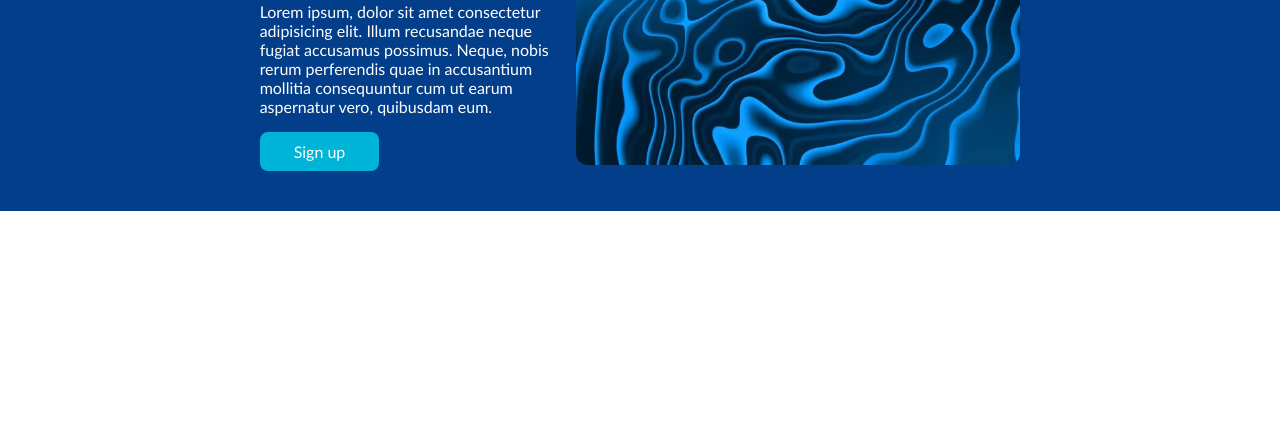
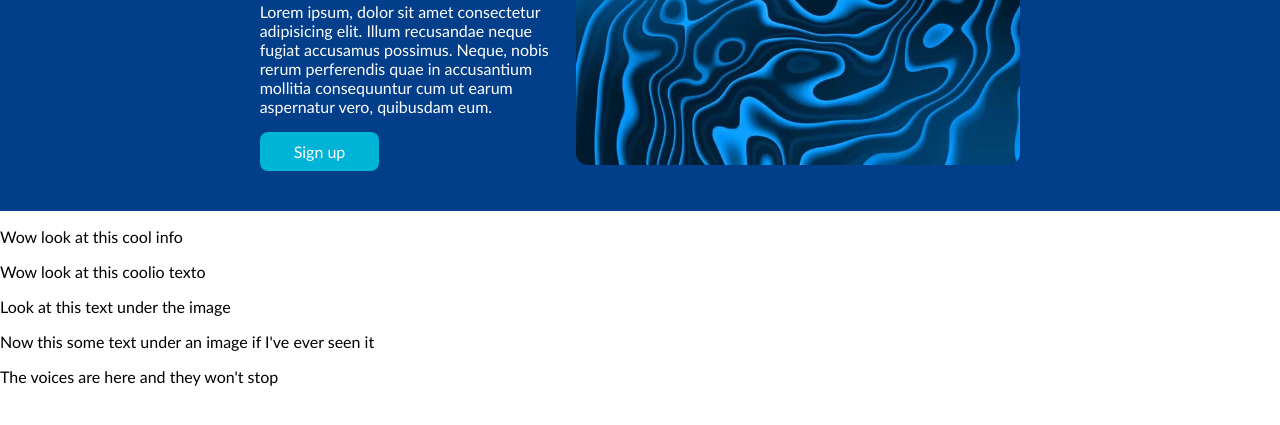
Before and after one commit to aishyuu/Landing-Page, a plain HTML site: page index.html in a window 1280 px wide. Shown: the part 237-662 px from the top of the page. Drawn offline with Linux system fonts and the light colour scheme.

Commit message:
Added section one html

```diff
--- a/index.html
+++ b/index.html
@@ -33,6 +33,28 @@
             <img src="images/blue-hero.jpg" alt="blue background with waves">
         </div>
     </div>
-
+    <div class="section-one">
+        <p class="section-one-header">
+            Wow look at this cool info
+        </p>
+        <div class="section-one-info">
+            <div class="section-one-square">
+                <div class="square"></div>
+                <p class="square-text">Wow look at this coolio texto</p>
+            </div>
+            <div class="section-one-square">
+                <div class="square"></div>
+                <p class="square-text">Look at this text under the image</p>
+            </div>
+            <div class="section-one-square">
+                <div class="square"></div>
+                <p class="square-text">Now this some text under an image if I've ever seen it</p>
+            </div>
+            <div class="section-one-square">
+                <div class="square"></div>
+                <p class="square-text">The voices are here and they won't stop</p>
+            </div>
+        </div>
+    </div>
 </body>
 </html>
```
